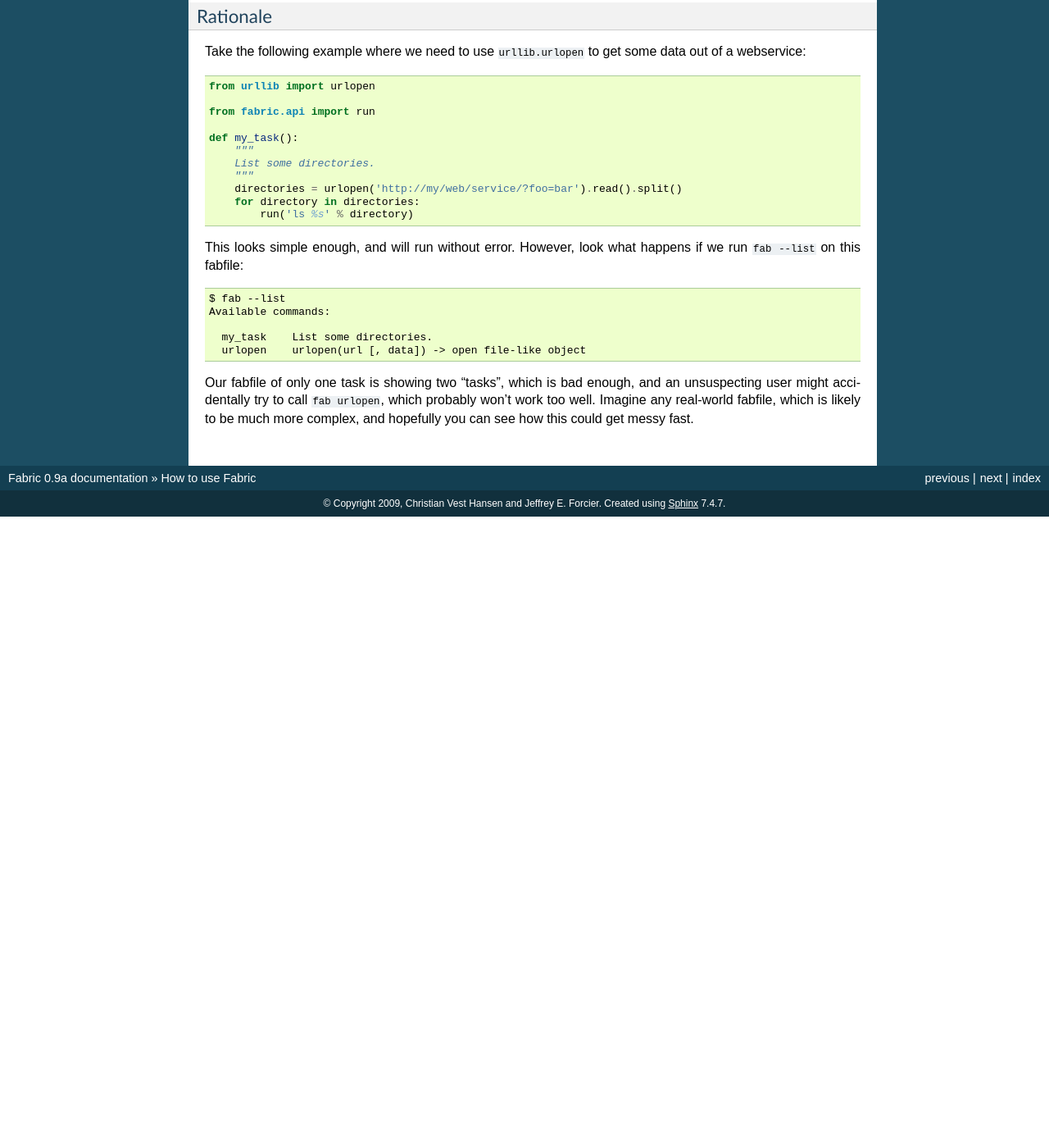
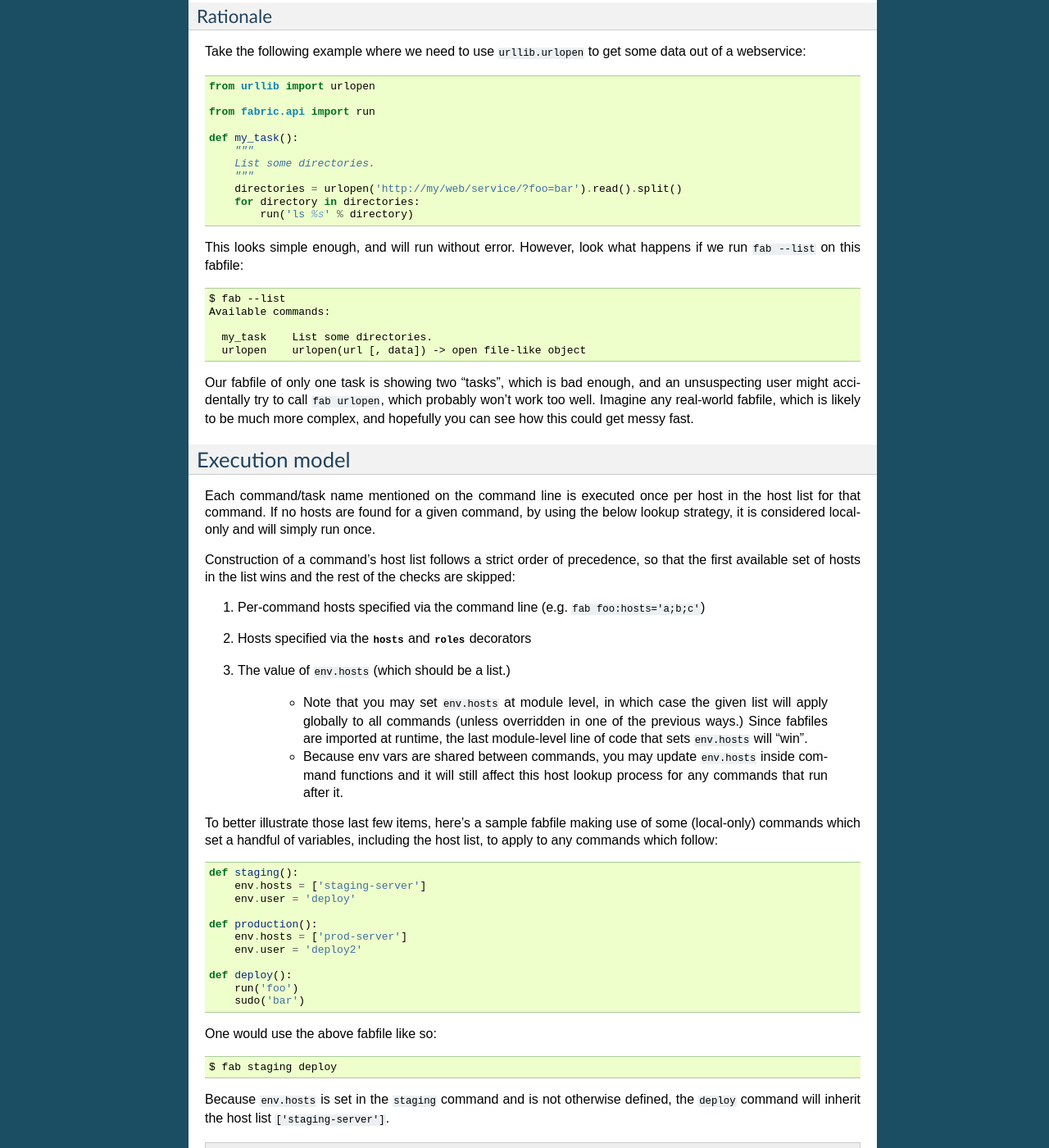
Before and after one commit to fabric/fabric, a Sphinx documentation site: the page built from docs/usage.rst, in a window 1280 px wide and 1400 px high, scrolled down 589 px. Shown: the whole window at 82% size. Built offline with Sphinx 7.4.7, drawn with Linux system fonts in a browser that asks for light colours; before the commit the page ends 1219 px from its top, so only the background shows below that; some of the changed text lies outside the part shown.

Commit message:
Reneged on cleaning-out of user/host stuff between commands, for now.
Also moved around/beefed up docs on how host lists are set.

```diff
--- a/docs/usage.rst
+++ b/docs/usage.rst
@@ -17,6 +17,7 @@ Slightly better, albeit verbose, method which *is* PEP8-compliant::
     You can also import directly from the individual submodules, e.g.
     ``from fabric.utils import abort``. However, all of Fabric's public API is
     guaranteed to be available via `fabric.api` for convenience purposes.
+
 
 Importing other modules
 =======================
@@ -60,3 +61,78 @@ an unsuspecting user might accidentally try to call ``fab urlopen``, which
 probably won't work too well. Imagine any real-world fabfile, which is likely
 to be much more complex, and hopefully you can see how this could get messy
 fast.
+
+
+.. _execution-model:
+
+Execution model
+===============
+
+Each command/task name mentioned on the command line is executed once per host
+in the host list for that command. If no hosts are found for a given command,
+by using the below lookup strategy, it is considered local-only and will
+simply run once.
+
+Construction of a command's host list follows a strict order of precedence, so
+that the first available set of hosts in the list wins and the rest of the
+checks are skipped:
+
+#. Per-command hosts specified via the command line (e.g. ``fab
+   foo:hosts='a;b;c'``)
+#. Hosts specified via the `~fabric.decorators.hosts` and
+   `~fabric.decorators.roles` decorators
+#. The value of ``env.hosts`` (which should be a list.)
+
+    * Note that you may set ``env.hosts`` at module level, in which case the
+      given list will apply globally to all commands (unless overridden in one
+      of the previous ways.) Since fabfiles are imported at runtime, the last
+      module-level line of code that sets ``env.hosts`` will "win".
+    * Because env vars are shared between commands, you may update
+      ``env.hosts`` inside command functions and it will still affect this host
+      lookup process for any commands that run after it.
+
+To better illustrate those last few items, here's a sample fabfile making use
+of some (local-only) commands which set a handful of variables, including the
+host list, to apply to any commands which follow::
+
+    def staging():
+        env.hosts = ['staging-server']
+        env.user = 'deploy'
+
+    def production():
+        env.hosts = ['prod-server']
+        env.user = 'deploy2'
+
+    def deploy():
+        run('foo')
+        sudo('bar')
+
+One would use the above fabfile like so::
+
+    $ fab staging deploy
+
+Because ``env.hosts`` is set in the ``staging`` command and is not otherwise
+defined, the ``deploy`` command will inherit the host list
+``['staging-server']``.
+
+.. note::
+    This functionality is likely to become solidified into something less
+    ad-hoc in the near future, so keep an eye out!
+
+Combinations of host lists
+--------------------------
+
+There is no "unionizing" of hosts between the above sources, so
+if a global host list contains hosts A, B and C, and a per-function (e.g.
+via `~fabric.decorators.hosts`) host list is set to just hosts B and C, that
+function will **not** execute on host A.
+
+However, `~fabric.decorators.hosts` and `~fabric.decorators.roles` **will**
+result in the union of their contents as the final host list. In the following
+example, if ``role1`` contains hosts ``b`` and ``c``, the resulting host list
+will be ``['a', 'b', 'c']``::
+
+    @hosts('a', 'b')
+    @roles('role1')
+    def my_func():
+        pass
```
Also changed, not shown: 1 other file.
